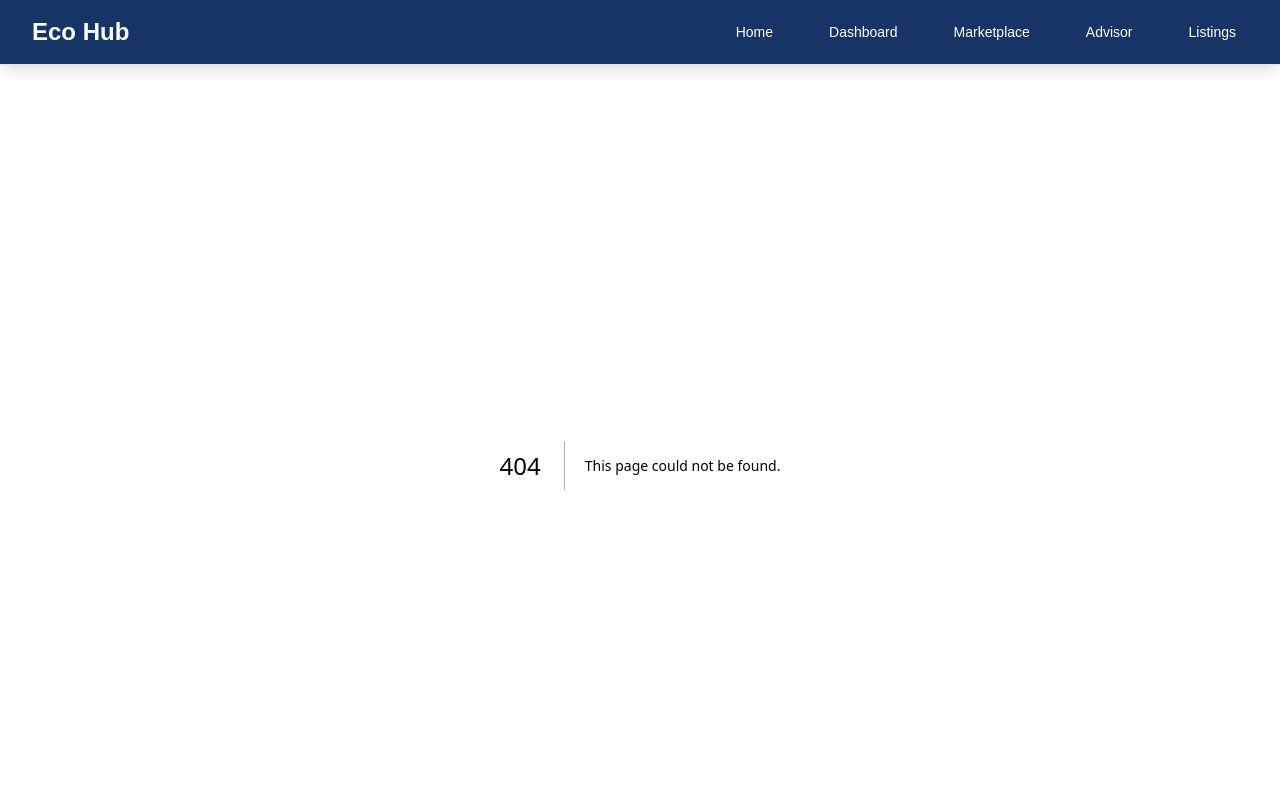
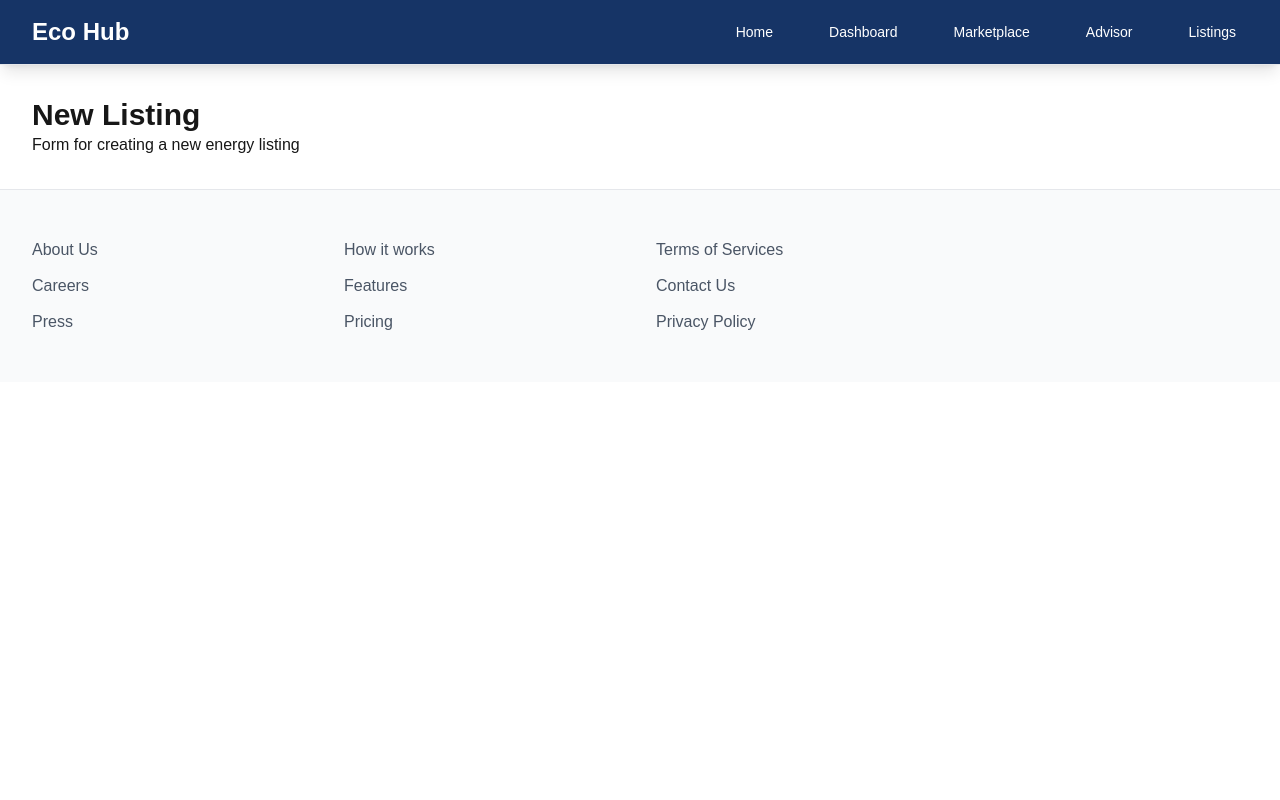
Before and after one commit to lewys-miugo/eco_hub, a Next.js app in the folder frontend/: page /suppliers/new in a window 1280 px wide. Before the commit this address had no page. Shown: the top 800 px of the page. Built offline with nearby package versions, Linux system fonts and the light colour scheme.

Commit message:
feat(suppliers): create supplier management page

```diff
--- /dev/null
+++ b/frontend/app/suppliers/[id]/edit/page.jsx
@@ -0,0 +1,9 @@
+// Edit Listing Page - Form for editing an existing energy listing
+export default function EditListingPage({ params }) {
+  return (
+    <div className="p-8">
+      <h1 className="text-3xl font-bold"> Edit Listing</h1>
+      <p>Form for editing listing ID: {params.id}</p>
+    </div>
+  );
+}
--- /dev/null
+++ b/frontend/app/suppliers/new/page.jsx
@@ -0,0 +1,9 @@
+// New Listing Page - Form for creating a new energy listing
+export default function NewListingPage() {
+  return (
+    <div className="p-8">
+      <h1 className="text-3xl font-bold"> New Listing</h1>
+      <p>Form for creating a new energy listing</p>
+    </div>
+  );
+}
```
Also changed, not shown: frontend/app/suppliers/page.jsx (added).
